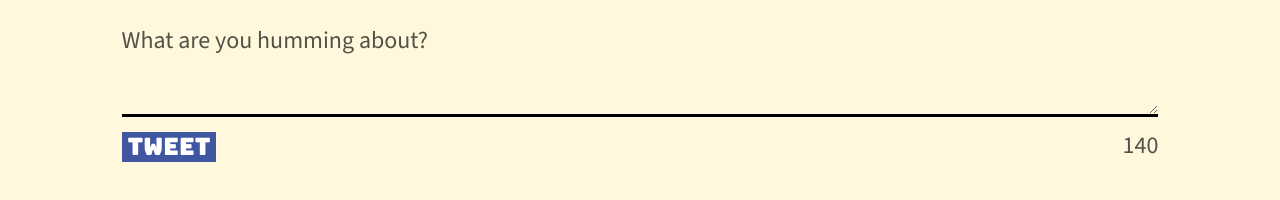
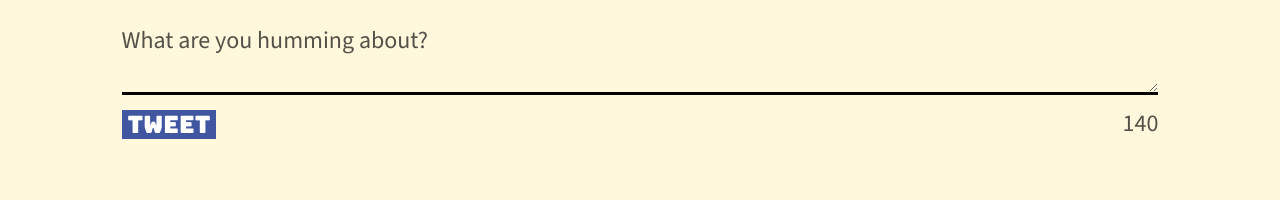
Before and after one commit to tplaisant/tweeter, a website: page public/index.html in a window 1280 px wide. Shown: the part 584-784 px from the top of the page. Drawn offline with nearby package versions, Linux system fonts and the light colour scheme.

Commit message:
Crafting the Form

```diff
--- a/public/styles/new-tweet.css
+++ b/public/styles/new-tweet.css
@@ -34,3 +34,8 @@ section h2 {
   display: flex;
   justify-content: center;
 }
+
+#tweet-text {
+  padding-top: 5px;
+  height: 40px;
+}
```
